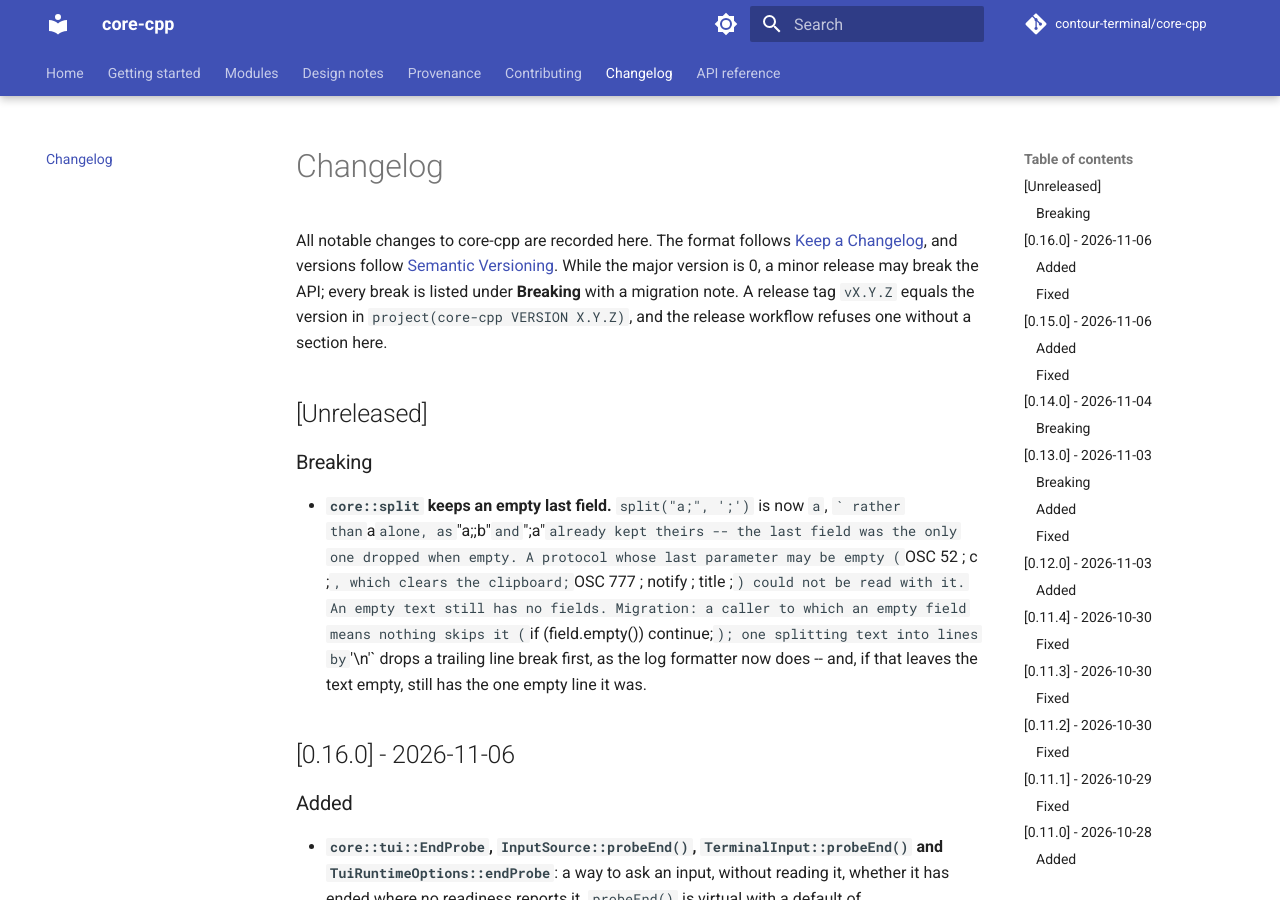
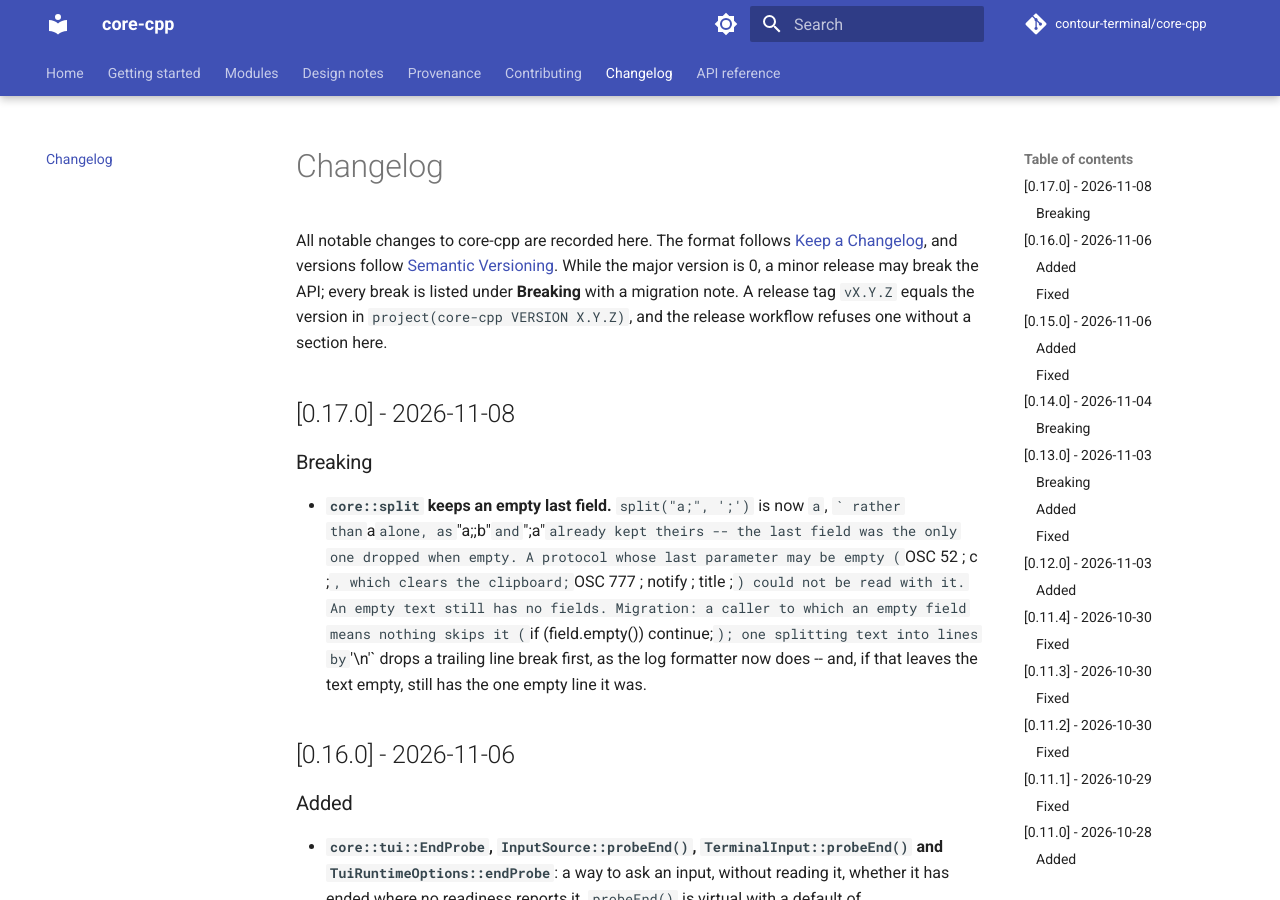
Before and after one commit to contour-terminal/core-cpp, an MkDocs documentation site: the page built from docs/changelog.md, in a window 1280 px wide and 900 px high. Built offline with MkDocs 1.6.1 and Material for MkDocs 9.7.7, drawn with Linux system fonts in a browser that asks for light colours; comment, search, counter and statistics services are not loaded.

Commit message:
Release 0.17.0
Signed-off-by: Christian Parpart <christian@parpart.family>

````diff
--- a/CHANGELOG.md
+++ b/CHANGELOG.md
@@ -7,7 +7,7 @@
 release tag `vX.Y.Z` equals the version in `project(core-cpp VERSION X.Y.Z)`, and the release
 workflow refuses one without a section here.
 
-## [Unreleased]
+## [0.17.0] - 2026-11-08
 
 ### Breaking
 
--- a/CMakeLists.txt
+++ b/CMakeLists.txt
@@ -3,7 +3,7 @@
 
 # The version literal is the source of truth; a release tag must equal it.
 project(core-cpp
-    VERSION 0.16.0
+    VERSION 0.17.0
     DESCRIPTION "Shared C++23 foundation libraries of the Contour Terminal projects"
     HOMEPAGE_URL "https://github.com/contour-terminal/core-cpp"
     LANGUAGES CXX)
--- a/docs/getting-started/cpm.md
+++ b/docs/getting-started/cpm.md
@@ -9,7 +9,7 @@
 CPMAddPackage(
     NAME core-cpp
     GITHUB_REPOSITORY contour-terminal/core-cpp
-    GIT_TAG v0.16.0
+    GIT_TAG v0.17.0
     SYSTEM YES              # core-cpp headers never trip your -Werror
     EXCLUDE_FROM_ALL YES    # build only what you link
     OPTIONS "CORE_CPP_WITH_TUI ON" "CORE_CPP_WITH_TLS OFF")
--- a/docs/getting-started/install.md
+++ b/docs/getting-started/install.md
@@ -67,7 +67,7 @@
 ```
 
 ```cmake
-CPMAddPackage(NAME core-cpp GITHUB_REPOSITORY contour-terminal/core-cpp GIT_TAG v0.16.0
+CPMAddPackage(NAME core-cpp GITHUB_REPOSITORY contour-terminal/core-cpp GIT_TAG v0.17.0
               OPTIONS "CORE_CPP_INSTALL ON")
 ```
 
````
Also changed, not shown: README.md (+2 -2 lines).
